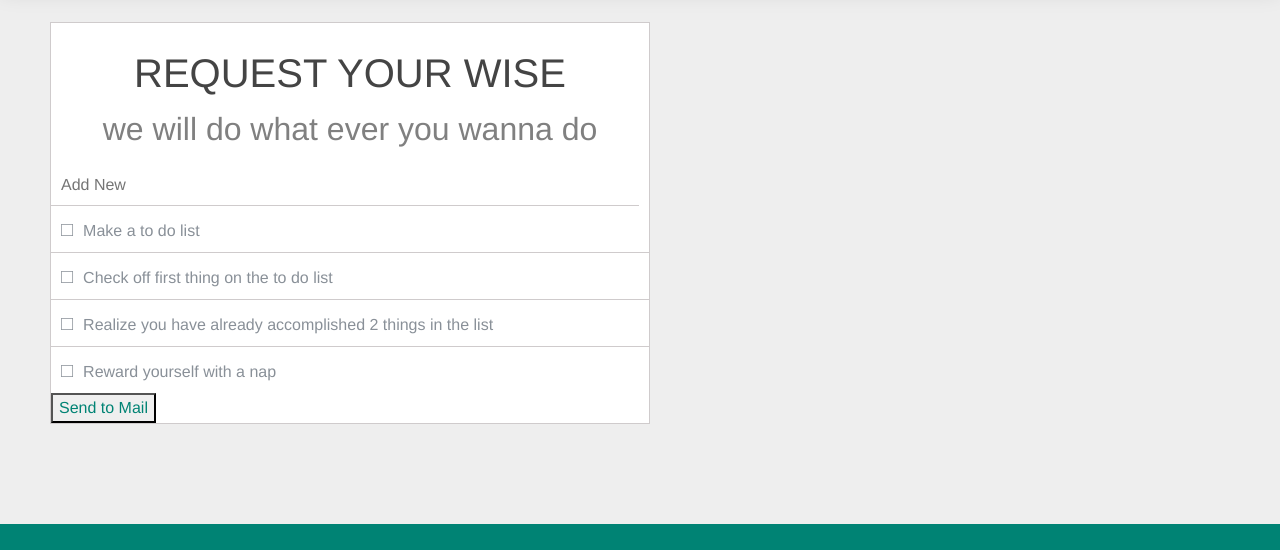
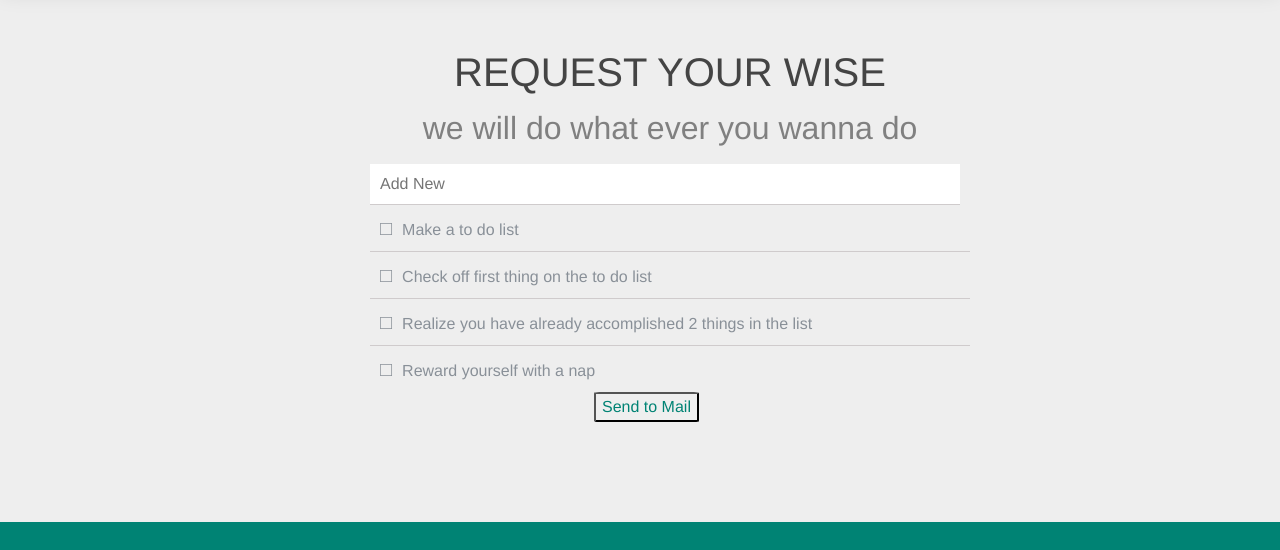
Before and after one commit to rifkyhilman/MSIB5-Hactiv8-FinalProject, a plain HTML site: page FinalProject_01/pages/todolist.html in a window 1280 px wide. Shown: the part 78-628 px from the top of the page. Drawn offline with nearby package versions, Linux system fonts and the light colour scheme; a web font is replaced by a local one.

```diff
--- a/FinalProject_01/css/todolist.css
+++ b/FinalProject_01/css/todolist.css
@@ -5,12 +5,13 @@
 }
 
 .main-content {
-    background: #fff;
+    background: #eee;
     max-width: 600px;
     width: 100%;
     display: table;
     margin: 100px 50px 100px 50px;
-    border: 1px solid #cfcbcc;
+    left: 20em;
+    position: relative;
 }
 
 input {
@@ -88,3 +89,9 @@
     color: tomato;
     text-align: right;
 }
+
+button {
+    position: relative;
+    left: 14em;
+    border-radius: 5%;
+}
```
